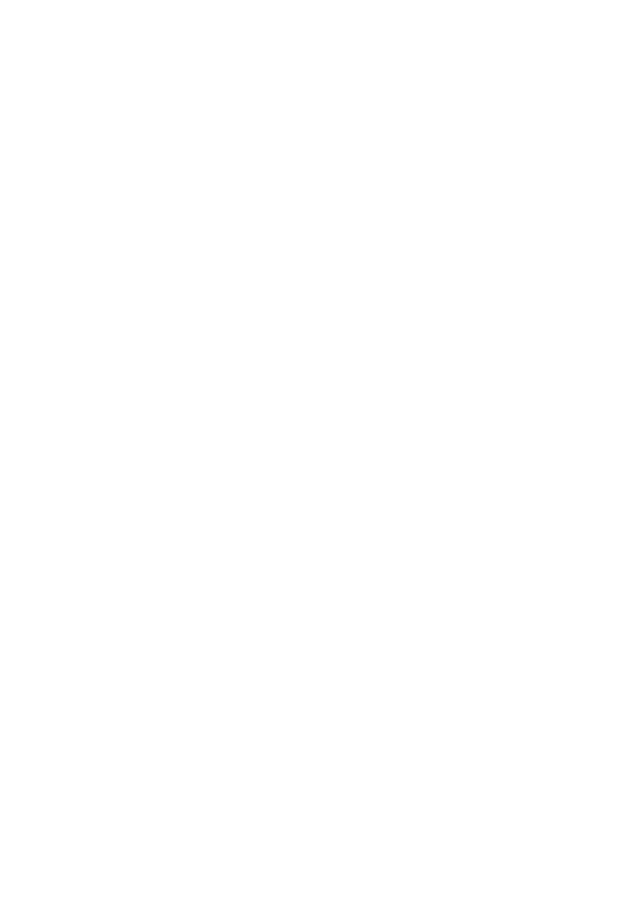
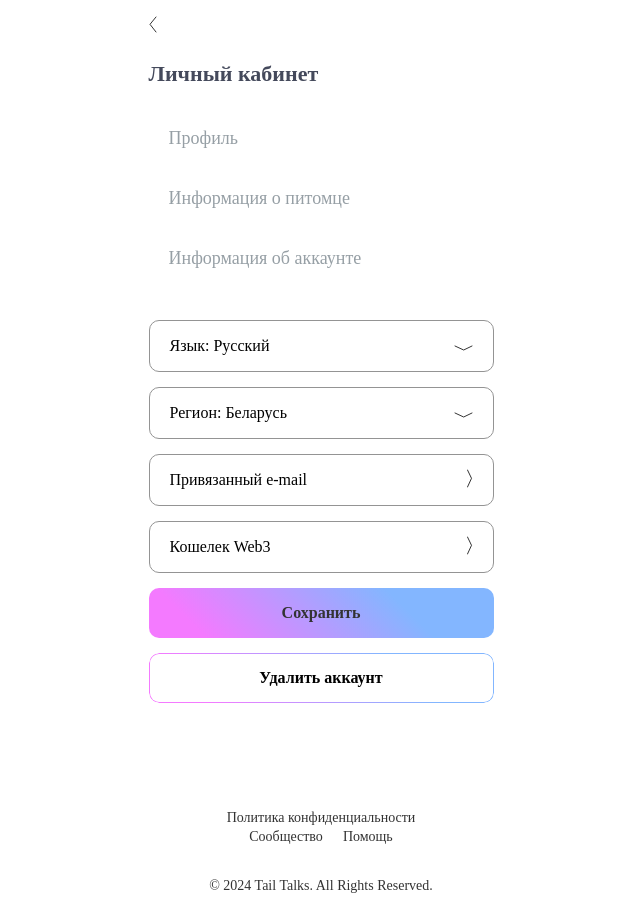
Before and after one commit to Tail-Talks/web-app-frontend, a React (Vite) app in the folder client/: page / in a window 1280 px wide. Shown: the part 740-1656 px from the top of the page, without its empty margins (319-959 px from the left). Before the commit the page ends 800 px from the top, so only its background shows below. Built offline with nearby package versions, Linux system fonts and the light colour scheme; the HTML template or start-up script is replaced by a standard one.

Commit message:
добавлен компонент инфо об аккаунте, кнопки сохранить и отменить

```diff
--- a/client/src/App.tsx
+++ b/client/src/App.tsx
@@ -7,6 +7,7 @@
 // import ProfileDescriptionForm from './Components/ProfileDescriptionForm/ProfileDescriptionForm'
 // import UserName from './Components/UserName/UserName'
 import LoginPage from './Pages/LoginPage/LoginPage';
+import InfoAccount from './Pages/InfoPage/InfoAccount';
 // import PersonalAccount from './Pages/PersonalAccount/PersonalAccount';
 function App() {
   return (
@@ -18,6 +19,7 @@
     <ProfileDescriptionForm/>
     <LoginUserForm/> */}
       {/* <PersonalAccount /> */}
+      <InfoAccount/>
     </>
   );
 }
--- /dev/null
+++ b/client/src/Components/Buttons/CancelButton/CancelButton.css
@@ -0,0 +1,34 @@
+.cancelButton {
+    position: relative;
+    width: 100%;
+    height: 50px;
+    margin-bottom: 105px;
+    background: white;
+    border-radius: 10px;
+    cursor: pointer;
+    display: flex;
+    align-items: center;
+    justify-content: center;
+    padding: 0 16px;
+    font-family: Comfortaa;
+    font-size: 16px;
+    font-weight: 700;
+    line-height: 28px;
+    text-align: center;
+    overflow: hidden;
+    border: none;
+  }
+
+  .cancelButton::before {
+    content: "";
+    position: absolute;
+    inset: 0;
+    border-radius: 10px;
+    padding: 1px; /* Толщина границы */
+    background: linear-gradient(224.68deg, #83b6ff 27.6%, #f47aff 85.45%);
+    -webkit-mask:
+      linear-gradient(white 0 0) content-box,
+      linear-gradient(white 0 0);
+    -webkit-mask-composite: xor;
+    mask-composite: exclude;
+  }
--- /dev/null
+++ b/client/src/Components/Buttons/CancelButton/CancelButton.tsx
@@ -0,0 +1,11 @@
+import "./CancelButton.css";
+
+export default function CancelButton() {
+  return (
+    <>
+      <button type="reset" className="cancelButton">
+        <p className="cancelButton-text">Удалить аккаунт</p>
+      </button>
+    </>
+  );
+}
--- /dev/null
+++ b/client/src/Components/Buttons/SaveButton/SaveButton.css
@@ -0,0 +1,19 @@
+.saveButton {
+    width: 100%;
+    height: 50px;
+    margin-bottom: 15px;
+    border: none;
+    cursor: pointer;
+    background: linear-gradient(224.68deg, #83b6ff 27.6%, #f47aff 85.45%);
+    border-radius: 10px;
+  }
+
+  .saveButton-text {
+    color: #333333;
+    font-family: Comfortaa;
+    font-size: 16px;
+    font-weight: 700;
+    line-height: 28px;
+    letter-spacing: 0%;
+    text-align: center;
+  }
--- /dev/null
+++ b/client/src/Components/Buttons/SaveButton/SaveButton.tsx
@@ -0,0 +1,11 @@
+import "./SaveButton.css";
+
+export default function SaveButton() {
+  return (
+    <>
+      <button type="submit" className="saveButton">
+        <p className="saveButton-text">Сохранить</p>
+      </button>
+    </>
+  );
+}
--- /dev/null
+++ b/client/src/Pages/InfoPage/InfoAccount.css
@@ -0,0 +1,50 @@
+.list {
+    display: flex;
+    align-items: start;
+    justify-content: start;
+    flex-direction: column;
+    list-style: none;
+  }
+
+.list-detailsNavList{
+    width: 100%;
+    margin-bottom: 15px;
+}
+.list-detailsNavList-item {
+    width: 100%;
+    margin-bottom: 15px;
+    opacity: 1;
+    transition: all 0.1s ease-in-out;
+  }
+
+  .list-detailsNavList-item:hover {
+    opacity: 0.7;
+  }
+
+  .list-detailsNavList-item-text {
+    font-family: Rubik;
+    font-size: 16px;
+    line-height: 28px;
+    color: black;
+    margin-right: auto;
+  }
+
+  .list-detailsNavList-item-arrow {
+    align-self: center;
+  }
+
+  .list-detailsNavList-item:last-child {
+    margin-bottom: 0;
+  }
+
+  .list-detailsNavList-item-btn {
+    display: flex;
+    width: 100%;
+    padding: 11px 20px;
+    justify-content: start;
+    align-items: start;
+    border: 1px solid #949494;
+    border-radius: 10px;
+    background-color: transparent;
+    cursor: pointer;
+  }
--- /dev/null
+++ b/client/src/Pages/InfoPage/InfoAccount.tsx
@@ -0,0 +1,162 @@
+import "../InfoPage/InfoAccount.css"
+import '../PersonalAccount/PersonalAccount.css'
+import CancelButton from "../../Components/Buttons/CancelButton/CancelButton";
+import SaveButton from "../../Components/Buttons/SaveButton/SaveButton";
+
+export default function InfoAccount() {
+  return (
+    <div className="pa__container">
+      <button className="pa__btn pa__btn-back">
+        <svg
+          width="8"
+          height="17"
+          viewBox="0 0 8 17"
+          fill="none"
+          xmlns="http://www.w3.org/2000/svg"
+        >
+          <path
+            d="M7 16L1 8.34043L7 1"
+            stroke="black"
+            strokeOpacity="0.8"
+            strokeLinecap="round"
+          />
+        </svg>
+      </button>
+
+      <h2 className="pa__header">Личный кабинет</h2>
+
+      <ul className="pa__ulist pa__ulist-mainNavList">
+        <li className="pa__list-item">
+          <button className="pa__btn pa__list-itemBtn">Профиль</button>
+        </li>
+        <li className="pa__list-item">
+          <button className="pa__btn pa__list-itemBtn">
+            Информация о питомце
+          </button>
+        </li>
+        <li className="pa__list-item">
+          <button className="pa__btn pa__list-itemBtn">
+            Информация об аккаунте
+          </button>
+        </li>
+      </ul>
+
+      <ul className="list list-detailsNavList">
+        <li className="list-detailsNavList-item">
+          <button className="list-detailsNavList-item-btn">
+            <span className="list-detailsNavList-item-text">
+              Язык: Русский
+            </span>
+            <span className="list-detailsNavList-item-arrow">
+              <svg
+                width="19"
+                height="6"
+                viewBox="0 0 19 6"
+                fill="none"
+                xmlns="http://www.w3.org/2000/svg"
+              >
+                <path
+                  d="M1 1L9.68085 5L18 1"
+                  stroke="black"
+                  stroke-opacity="0.8"
+                  stroke-linecap="round"
+                />
+              </svg>
+            </span>
+          </button>
+        </li>{" "}
+        <li className="pa__ulist-detailsNavList-item">
+          <button className="pa__ulist-detailsNavList-item-btn">
+            <span className="pa__ulist-detailsNavList-item-text">
+              Регион: Беларусь
+            </span>
+            <span className="pa__ulist-detailsNavList-item-arrow">
+              <svg
+                width="19"
+                height="6"
+                viewBox="0 0 19 6"
+                fill="none"
+                xmlns="http://www.w3.org/2000/svg"
+              >
+                <path
+                  d="M1 1L9.68085 5L18 1"
+                  stroke="black"
+                  stroke-opacity="0.8"
+                  stroke-linecap="round"
+                />
+              </svg>
+            </span>
+          </button>
+        </li>{" "}
+        <li className="pa__ulist-detailsNavList-item">
+          <button className="pa__ulist-detailsNavList-item-btn">
+            <span className="pa__ulist-detailsNavList-item-text">
+              Привязанный e-mail
+            </span>
+            <span className="pa__ulist-detailsNavList-item-arrow">
+              <svg
+                width="6"
+                height="19"
+                viewBox="0 0 6 19"
+                fill="none"
+                xmlns="http://www.w3.org/2000/svg"
+              >
+                <path
+                  d="M0.5 18L4.5 9.31915L0.5 1"
+                  stroke="black"
+                  stroke-opacity="0.8"
+                  stroke-linecap="round"
+                />
+              </svg>
+            </span>
+          </button>
+        </li>
+        <li className="pa__ulist-detailsNavList-item">
+          <button className="pa__ulist-detailsNavList-item-btn">
+            <span className="pa__ulist-detailsNavList-item-text">
+              Кошелек Web3
+            </span>
+            <span className="pa__ulist-detailsNavList-item-arrow">
+              <svg
+                width="6"
+                height="19"
+                viewBox="0 0 6 19"
+                fill="none"
+                xmlns="http://www.w3.org/2000/svg"
+              >
+                <path
+                  d="M0.5 18L4.5 9.31915L0.5 1"
+                  stroke="black"
+                  stroke-opacity="0.8"
+                  stroke-linecap="round"
+                />
+              </svg>
+            </span>
+          </button>
+        </li>
+      </ul>
+      <SaveButton />
+      <CancelButton />
+      <div className="pa__footer">
+        <div>
+          <a href="#" className="pa__footer-link">
+            Политика конфиденциальности
+          </a>
+        </div>
+        <div className="pa__footer-text-wrap-socHelp">
+          <a href="#" className="pa__footer-link pa__footer-link-society">
+            Сообщество
+          </a>
+          <a href="#" className="pa__footer-link">
+            Помощь
+          </a>
+        </div>
+        <div>
+          <span className="pa__footer-text">
+            © 2024 Tail Talks. All Rights Reserved.
+          </span>
+        </div>
+      </div>
+    </div>
+  );
+}
```
Also changed, not shown: 1 other file (tests, documents, lock files or other folders).
